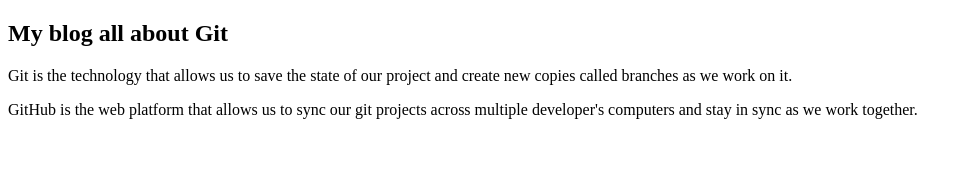
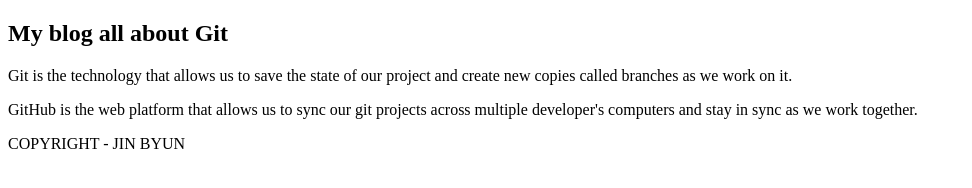
Before and after one commit to jinbyun5/web-scripting-1-2025-spring-summer, a plain HTML site: page index.html in a window 1280 px wide. Shown: the whole page, without its empty margins (0-972 px from the left). Drawn offline with Linux system fonts and the light colour scheme.

Commit message:
Adds incorrect copyright statment

```diff
--- a/index.html
+++ b/index.html
@@ -18,8 +18,7 @@
 
     </main>
     <footer>
-
-
+        COPYRIGHT - JIN BYUN
     </footer>
 
 </body>
```
